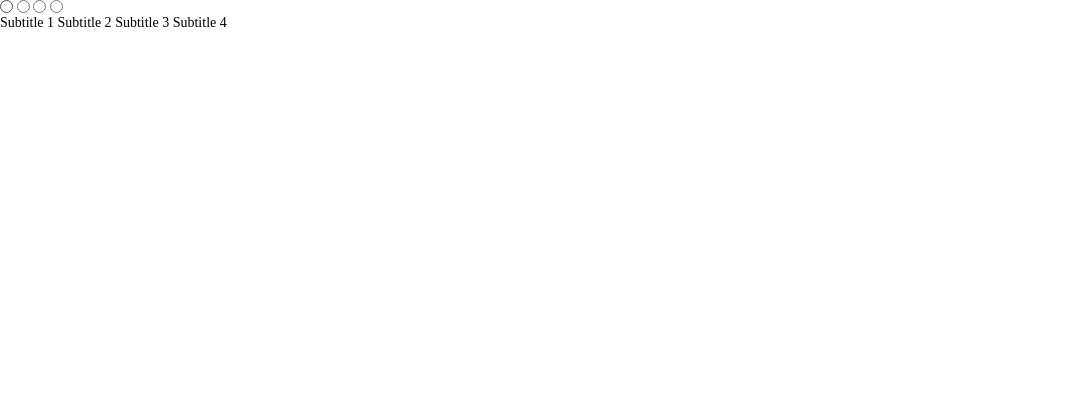
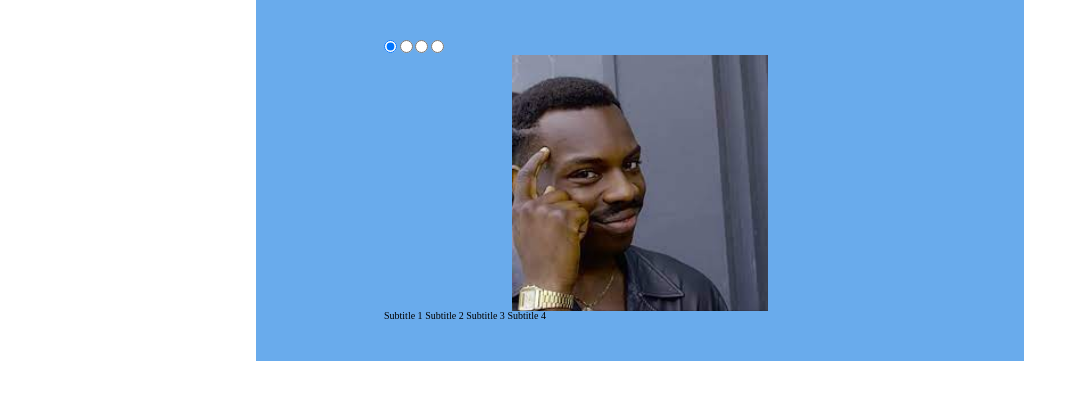
Before and after one commit to AlistrovNick/cssMemSlider, a plain HTML site: page cssMemSlider/index.html in a window 1280 px wide. Shown: the whole page, without its empty margins (0-1087 px from the left). Drawn offline with Linux system fonts and the light colour scheme.

Commit message:
feat: add images slide (Пт, 13 май, 2022 11:42:15)

```diff
--- a/cssMemSlider/index.html
+++ b/cssMemSlider/index.html
@@ -11,8 +11,9 @@
 
 <body>
     <div class="wrapper">
+        <div class="content">
             <div class="slider">
-            <input type="radio" name="slider-button" id="slider-button-01">
+                <input type="radio" name="slider-button" id="slider-button-01" checked>
                 <input type="radio" name="slider-button" id="slider-button-02">
                 <input type="radio" name="slider-button" id="slider-button-03">
                 <input type="radio" name="slider-button" id="slider-button-04">
@@ -48,6 +49,7 @@
                 </div>
             </div>
         </div>
+    </div>
 </body>
 
 </html>
--- a/cssMemSlider/style.css
+++ b/cssMemSlider/style.css
@@ -19,7 +19,7 @@ html,body{
 	width: 100%;
 	font-size: 100%;
 	line-height: 1;
-	font-size: 14px;
+	font-size: 10px;
 	-ms-text-size-adjust: 100%;
 	-moz-text-size-adjust: 100%;
 	-webkit-text-size-adjust: 100%;
@@ -36,3 +36,58 @@ img{vertical-align: top;}
 
 h1,h2,h3,h4,h5,h6{font-size:inherit;font-weight: 400;}
 /* -------- ----- --------*/
+.wrapper {
+	margin: 0 auto;
+	width: 60vw;
+}
+.content {
+	padding: 5vh 10vw;
+	background-color: #69abec;
+}
+.slider {
+}
+#slider-button-01:checked ~ .slider__images .slider__image:nth-of-type(1)  {
+	margin-left: 0;
+}
+#slider-button-02:checked ~ .slider__images .slider__image:nth-of-type(1)  {
+	margin-left: -30vw;
+}
+#slider-button-03:checked ~ .slider__images .slider__image:nth-of-type(1)  {
+	margin-left: -60vw;
+}
+#slider-button-04:checked ~ .slider__images .slider__image:nth-of-type(1)  {
+	margin-left: -90vw;
+}
+.slider__images {
+	display: flex;
+	margin: 0 auto;
+	width: 30vw;
+	height: 20vw;
+	overflow-x: hidden;
+}
+.slider__image {
+	flex: 0 0 100%;
+}
+.slider__image:nth-of-type(1) {
+	background: url('./assets/img/mem1.jpg') center/contain no-repeat;
+}
+.slider__image:nth-of-type(2) {
+	background: url('./assets/img/mem2.jpg') center/contain no-repeat;
+}
+.slider__image:nth-of-type(3) {
+	background: url('./assets/img/mem3.jpg') center/contain no-repeat;
+}
+.slider__image:nth-of-type(4) {
+	background: url('./assets/img/mem4.jpg') center/contain no-repeat;
+}
+.slider__subtitles {
+}
+.slider__subtitle {
+}
+.slider__navigation {
+}
+.navigation {
+
+}
+.navigation__button {
+}
```
Lines whose indentation alone changed are shown as unchanged.
